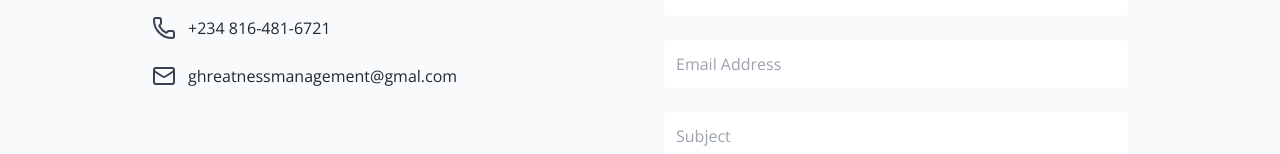
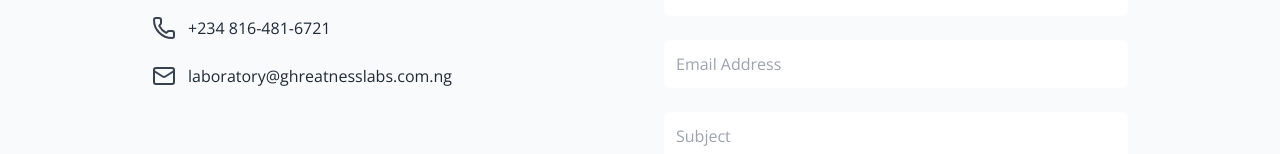
Before and after one commit to ChikamsoChidebe/ghreatness-labs-website, a React (Vite) app: page /contact-us in a window 1280 px wide. Shown: the part 764-918 px from the top of the page. Built offline with nearby package versions, Linux system fonts and the light colour scheme.

Commit message:
Update ContactUs.jsx

```diff
--- a/src/pages/ContactUs.jsx
+++ b/src/pages/ContactUs.jsx
@@ -85,7 +85,7 @@ export default function ContactUs() {
             </div>
             <div className="flex items-center gap-3 cursor-pointer">
               <Mail className="h-6 w-6 text-gray-700" />
-              <a href="mailto:ghreatnessmanagement@gmal.com" className="text-gray-800"> ghreatnessmanagement@gmal.com</a>
+              <a href="mailto:ghreatnessmanagement@gmal.com" className="text-gray-800"> laboratory@ghreatnesslabs.com.ng</a>
             </div>
           </div>
 
```
